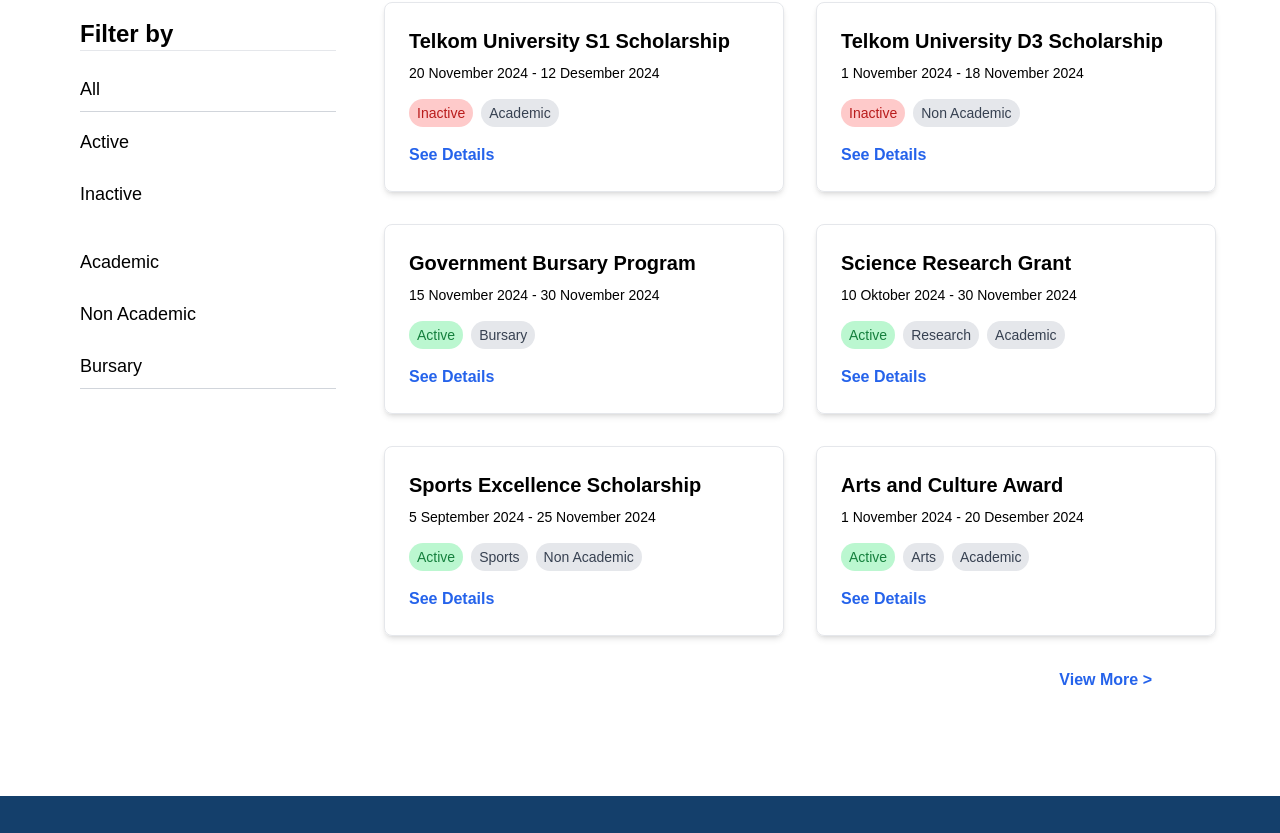
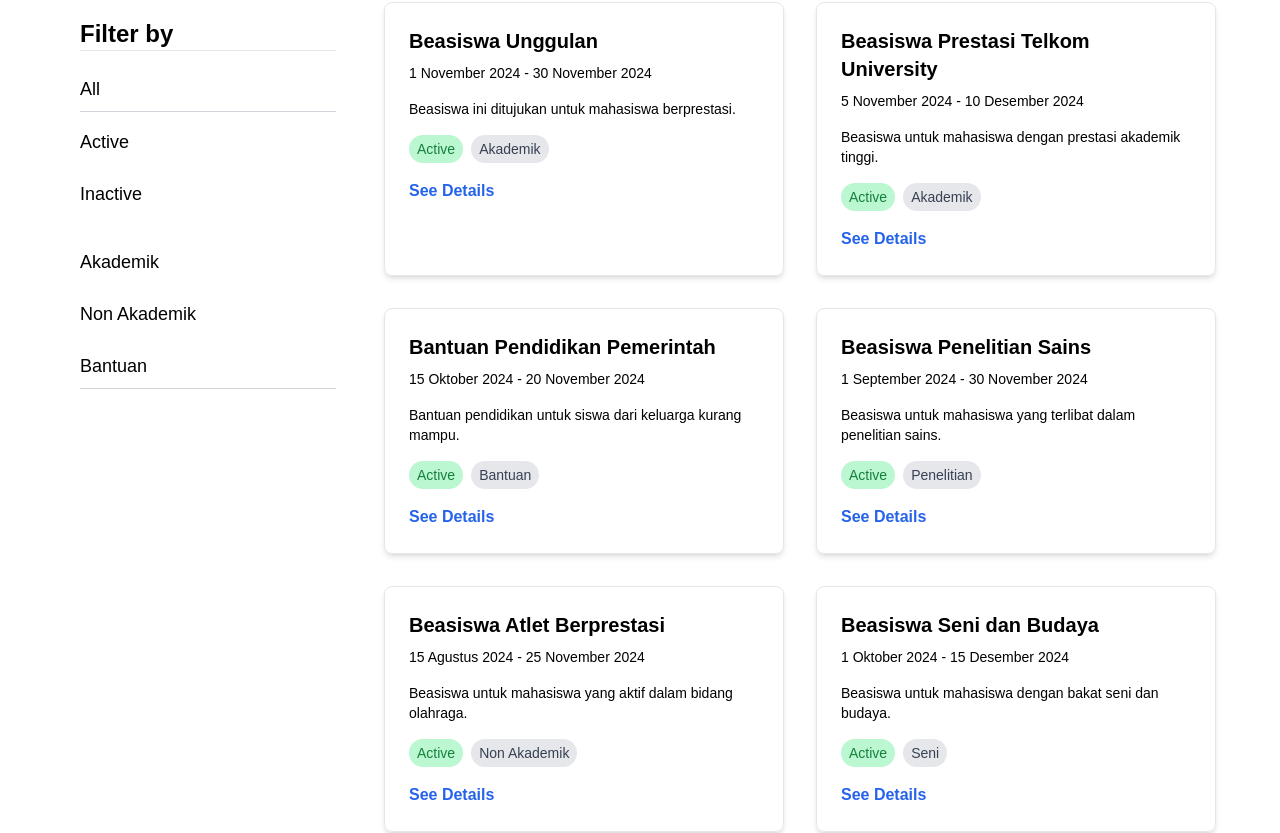
Before and after one commit to farahsbrina29/proyeksisfor_rekweb, a Next.js app: page / in a window 1280 px wide. Shown: the part 1056-1889 px from the top of the page. Built offline with nearby package versions, Linux system fonts and the light colour scheme; no server answers.

Commit message:
fix data scholar for earch page

```diff
--- a/app/data/scholarshipdata.tsx
+++ b/app/data/scholarshipdata.tsx
@@ -1,29 +1,38 @@
 // Scholarship data and utilities
-const months: { [key: string]: number } = {
-  Januari: 0,
-  Februari: 1,
-  Maret: 2,
-  April: 3,
-  Mei: 4,
-  Juni: 5,
-  Juli: 6,
-  Agustus: 7,
-  September: 8,
-  Oktober: 9,
-  November: 10,
-  Desember: 11,
-};
+const monthsIndo = [
+  "Januari",
+  "Februari",
+  "Maret",
+  "April",
+  "Mei",
+  "Juni",
+  "Juli",
+  "Agustus",
+  "September",
+  "Oktober",
+  "November",
+  "Desember",
+];
 
-// Function to parse custom date
-export function parseCustomDate(dateString: string): Date {
-  const [day, month, year] = dateString.split(" ");
-  return new Date(Number(year), months[month], parseInt(day, 10));
+// Parsing dari format DD-MM-YYYY ke objek Date
+export function parseCustomDate(dateString: string) {
+  const [day, month, year] = dateString.split("-").map(Number);
+  return new Date(year, month - 1, day); // Bulan dikurangi 1 karena indeks bulan mulai dari 0
 }
 
-export function getScholarshipStatus(startDate: string, endDate: string): string {
+// Format objek Date menjadi "20 November 2024"
+export function formatCustomDate(dateString: string) {
+  const date = parseCustomDate(dateString);
+  const day = date.getDate();
+  const month = monthsIndo[date.getMonth()];
+  const year = date.getFullYear();
+  return `${day} ${month} ${year}`;
+}
+
+export function getScholarshipStatus(tanggal_mulai: string, tanggal_akhir: string): string {
   const today = new Date();
-  const start = parseCustomDate(startDate);
-  const end = parseCustomDate(endDate);
+  const start = parseCustomDate(tanggal_mulai);
+  const end = parseCustomDate(tanggal_akhir);
 
   return today >= start && today <= end ? "Active" : "Inactive";
 }
@@ -31,73 +40,112 @@ export function getScholarshipStatus(startDate: string, endDate: string): string
 // Scholarship data
 export const scholarships = [
   {
-    id: 1,
-    title: "Telkom University S1 Scholarship",
-    startDate: "20 November 2024",
-    endDate: "12 Desember 2024",
-    tags: ["Academic"],
+    id: "001",
+    nama_beasiswa: "Beasiswa Unggulan",
+    deskripsi: "Beasiswa ini ditujukan untuk mahasiswa berprestasi.",
+    persyaratan_beasiswa:
+      "Mahasiswa dengan IPK minimal 3.5 dan aktif dalam organisasi.",
+    kategori: "Akademik",
+    tanggal_mulai: "01-11-2024",
+    tanggal_akhir: "30-11-2024",
+    kontak: "beasiswa@example.com",
   },
   {
-    id: 2,
-    title: "Telkom University D3 Scholarship",
-    startDate: "1 November 2024",
-    endDate: "18 November 2024",
-    tags: ["Non Academic"],
+    id: "002",
+    nama_beasiswa: "Beasiswa Prestasi Telkom University",
+    deskripsi: "Beasiswa untuk mahasiswa dengan prestasi akademik tinggi.",
+    persyaratan_beasiswa:
+      "Mahasiswa dengan nilai rata-rata A di semester terakhir.",
+    kategori: "Akademik",
+    tanggal_mulai: "05-11-2024",
+    tanggal_akhir: "10-12-2024",
+    kontak: "prestasi@telkomuniversity.ac.id",
   },
   {
-    id: 3,
-    title: "Government Bursary Program",
-    startDate: "15 November 2024",
-    endDate: "30 November 2024",
-    tags: ["Bursary"],
+    id: "003",
+    nama_beasiswa: "Bantuan Pendidikan Pemerintah",
+    deskripsi: "Bantuan pendidikan untuk siswa dari keluarga kurang mampu.",
+    persyaratan_beasiswa:
+      "Surat keterangan tidak mampu dari pemerintah setempat.",
+    kategori: "Bantuan",
+    tanggal_mulai: "15-10-2024",
+    tanggal_akhir: "20-11-2024",
+    kontak: "bantuan@pemerintah.go.id",
   },
   {
-    id: 4,
-    title: "Science Research Grant",
-    startDate: "10 Oktober 2024",
-    endDate: "30 November 2024",
-    tags: ["Research", "Academic"],
+    id: "004",
+    nama_beasiswa: "Beasiswa Penelitian Sains",
+    deskripsi: "Beasiswa untuk mahasiswa yang terlibat dalam penelitian sains.",
+    persyaratan_beasiswa:
+      "Proposal penelitian yang disetujui oleh dosen pembimbing.",
+    kategori: "Penelitian",
+    tanggal_mulai: "01-09-2024",
+    tanggal_akhir: "30-11-2024",
+    kontak: "penelitian@sains.com",
   },
   {
-    id: 5,
-    title: "Sports Excellence Scholarship",
-    startDate: "5 September 2024",
-    endDate: "25 November 2024",
-    tags: ["Sports", "Non Academic"],
+    id: "005",
+    nama_beasiswa: "Beasiswa Atlet Berprestasi",
+    deskripsi: "Beasiswa untuk mahasiswa yang aktif dalam bidang olahraga.",
+    persyaratan_beasiswa:
+      "Memiliki medali atau penghargaan dalam bidang olahraga.",
+    kategori: "Non Akademik",
+    tanggal_mulai: "15-08-2024",
+    tanggal_akhir: "25-11-2024",
+    kontak: "olahraga@example.com",
   },
   {
-    id: 6,
-    title: "Arts and Culture Award",
-    startDate: "1 November 2024",
-    endDate: "20 Desember 2024",
-    tags: ["Arts", "Academic"],
+    id: "006",
+    nama_beasiswa: "Beasiswa Seni dan Budaya",
+    deskripsi: "Beasiswa untuk mahasiswa dengan bakat seni dan budaya.",
+    persyaratan_beasiswa:
+      "Portfolio seni atau budaya yang diakui oleh institusi.",
+    kategori: "Seni",
+    tanggal_mulai: "01-10-2024",
+    tanggal_akhir: "15-12-2024",
+    kontak: "seni@budaya.com",
   },
   {
-    id: 7,
-    title: "Community Leadership Scholarship",
-    startDate: "10 November 2024",
-    endDate: "30 Desember 2024",
-    tags: ["Leadership", "Academic"],
+    id: "007",
+    nama_beasiswa: "Beasiswa Kepemimpinan",
+    deskripsi:
+      "Beasiswa untuk mahasiswa dengan kemampuan kepemimpinan luar biasa.",
+    persyaratan_beasiswa: "Surat rekomendasi dari organisasi yang diikuti.",
+    kategori: "Kepemimpinan",
+    tanggal_mulai: "10-11-2024",
+    tanggal_akhir: "30-12-2024",
+    kontak: "kepemimpinan@beasiswa.com",
   },
   {
-    id: 8,
-    title: "Engineering Innovation Grant",
-    startDate: "15 Oktober 2024",
-    endDate: "25 November 2024",
-    tags: ["Innovation", "Research"],
+    id: "008",
+    nama_beasiswa: "Hibah Inovasi Teknik",
+    deskripsi: "Hibah untuk mahasiswa teknik dengan inovasi terbaik.",
+    persyaratan_beasiswa: "Makalah inovasi yang telah dipublikasikan.",
+    kategori: "Inovasi",
+    tanggal_mulai: "01-10-2024",
+    tanggal_akhir: "30-11-2024",
+    kontak: "inovasi@teknik.com",
   },
   {
-    id: 9,
-    title: "Healthcare Professionals Grant",
-    startDate: "1 November 2024",
-    endDate: "30 November 2024",
-    tags: ["Healthcare", "Bursary"],
+    id: "009",
+    nama_beasiswa: "Beasiswa Profesi Kesehatan",
+    deskripsi:
+      "Beasiswa untuk mahasiswa yang menempuh studi di bidang kesehatan.",
+    persyaratan_beasiswa:
+      "Surat penerimaan dari institusi kesehatan terakreditasi.",
+    kategori: "Kesehatan",
+    tanggal_mulai: "01-11-2024",
+    tanggal_akhir: "10-11-2024",
+    kontak: "kesehatan@beasiswa.com",
   },
   {
-    id: 10,
-    title: "Entrepreneurship Excellence Award",
-    startDate: "20 Oktober 2024",
-    endDate: "30 November 2024",
-    tags: ["Entrepreneurship", "Non Academic"],
+    id: "010",
+    nama_beasiswa: "Penghargaan Kewirausahaan",
+    deskripsi: "Penghargaan untuk mahasiswa dengan bisnis inovatif.",
+    persyaratan_beasiswa: "Proposal bisnis dan laporan keuangan startup.",
+    kategori: "Kewirausahaan",
+    tanggal_mulai: "20-09-2024",
+    tanggal_akhir: "19-11-2024",
+    kontak: "wirausaha@beasiswa.com",
   },
 ];
--- a/app/page.tsx
+++ b/app/page.tsx
@@ -1,7 +1,10 @@
 import HeroSection from "../components/heroSection";
 import Footer from "../components/footer";
-import { scholarships, getScholarshipStatus } from "../app/data/scholarshipdata";
-
+import {
+  scholarships,
+  getScholarshipStatus,
+  formatCustomDate,
+} from "../app/data/scholarshipdata";
 
 export default function Home() {
   return (
@@ -28,13 +31,13 @@ export default function Home() {
                 Inactive
               </li>
               <li className="cursor-pointer hover:text-blue-600 text-black border-gray-300 pt-4 pb-2">
-                Academic
+                Akademik
               </li>
               <li className="cursor-pointer hover:text-blue-600 text-black border-gray-300 pb-2">
-                Non Academic
+                Non Akademik
               </li>
               <li className="cursor-pointer hover:text-blue-600 text-black border-b border-gray-300 pb-2">
-                Bursary
+                Bantuan
               </li>
             </ul>
           </div>
@@ -47,35 +50,34 @@ export default function Home() {
                 className="border rounded-lg p-6 shadow-md hover:shadow-lg transition"
               >
                 <h3 className="text-xl font-bold mb-2 text-black">
-                  {scholarship.title}
+                  {scholarship.nama_beasiswa}
                 </h3>
                 <p className="text-black text-sm mb-4">
-                  {scholarship.startDate} - {scholarship.endDate}
+                  {formatCustomDate(scholarship.tanggal_mulai)} -{" "}
+                  {formatCustomDate(scholarship.tanggal_akhir)}
+                </p>
+                <p className="text-black text-sm mb-4">
+                  {scholarship.deskripsi}
                 </p>
                 <div className="flex items-center space-x-2 mb-4">
                   <span
                     className={`px-2 py-1 rounded-full text-sm ${
                       getScholarshipStatus(
-                        scholarship.startDate,
-                        scholarship.endDate
+                        scholarship.tanggal_mulai,
+                        scholarship.tanggal_akhir
                       ) === "Active"
                         ? "bg-green-200 text-green-700"
                         : "bg-red-200 text-red-700"
                     }`}
                   >
                     {getScholarshipStatus(
-                      scholarship.startDate,
-                      scholarship.endDate
+                      scholarship.tanggal_mulai,
+                      scholarship.tanggal_akhir
                     )}
                   </span>
-                  {scholarship.tags.map((tag, index) => (
-                    <span
-                      key={index}
-                      className="bg-gray-200 text-gray-700 px-2 py-1 rounded-full text-sm"
-                    >
-                      {tag}
-                    </span>
-                  ))}
+                  <span className="bg-gray-200 text-gray-700 px-2 py-1 rounded-full text-sm">
+                    {scholarship.kategori}
+                  </span>
                 </div>
                 <button className="text-blue-600 font-semibold hover:underline">
                   See Details
--- a/app/scholars/page.tsx
+++ b/app/scholars/page.tsx
@@ -2,7 +2,12 @@
 import React, { useState } from "react";
 import styled from "styled-components";
 import Footer from "../../components/footer";
-import { scholarships, parseCustomDate } from "../data/scholarshipdata"; // Import data and utility
+import {
+  scholarships,
+  parseCustomDate,
+  getScholarshipStatus,
+  formatCustomDate,
+} from "../data/scholarshipdata"; // Import data and utility
 
 // Styled components
 const Container = styled.div`
@@ -77,10 +82,13 @@ export default function Home() {
   };
 
   // Function to determine if the scholarship is active
-  const isActiveScholarship = (startDate: string, endDate: string): boolean => {
+  const isActiveScholarship = (
+    tanggal_mulai: string,
+    tanggal_akhir: string
+  ): boolean => {
     const today = new Date();
-    const start = parseCustomDate(startDate);
-    const end = parseCustomDate(endDate);
+    const start = parseCustomDate(tanggal_mulai);
+    const end = parseCustomDate(tanggal_akhir);
     return today >= start && today <= end;
   };
 
@@ -89,10 +97,14 @@ export default function Home() {
     selectedFilter === "All"
       ? scholarships
       : selectedFilter === "Active"
-      ? scholarships.filter((s) => isActiveScholarship(s.startDate, s.endDate))
+      ? scholarships.filter((s) =>
+          isActiveScholarship(s.tanggal_mulai, s.tanggal_akhir)
+        )
       : selectedFilter === "Inactive"
-      ? scholarships.filter((s) => !isActiveScholarship(s.startDate, s.endDate))
-      : scholarships.filter((s) => s.tags.includes(selectedFilter));
+      ? scholarships.filter(
+          (s) => !isActiveScholarship(s.tanggal_mulai, s.tanggal_akhir)
+        )
+      : scholarships.filter((s) => s.kategori === selectedFilter);
 
   return (
     <div>
@@ -108,9 +120,10 @@ export default function Home() {
               "All",
               "Active",
               "Inactive",
-              "Academic",
-              "Non Academic",
-              "Bursary",
+              "Akademik",
+              "Non Akademik",
+              "Bantuan",
+              "Penelitian",
             ].map((filter) => (
               <Button
                 key={filter}
@@ -127,14 +140,32 @@ export default function Home() {
             {filteredScholarships.map((scholarship) => (
               <Card key={scholarship.id}>
                 <h2 className="text-xl font-bold mb-2 text-black">
-                  {scholarship.title}
+                  {scholarship.nama_beasiswa}
                 </h2>
                 <p className="text-black text-sm mb-4">
-                  {scholarship.startDate} - {scholarship.endDate}
+                  {formatCustomDate(scholarship.tanggal_mulai)} -{" "}
+                  {formatCustomDate(scholarship.tanggal_akhir)}
                 </p>
-                <p className="text-gray-700 mb-4">
-                  {scholarship.tags.join(", ")}
+                <p className="text-black text-sm mb-4">
+                  {scholarship.deskripsi}
                 </p>
+                <div className="flex items-center space-x-2 mb-4">
+                  <span
+                    className={`px-2 py-1 rounded-full text-sm ${
+                      getScholarshipStatus(
+                        scholarship.tanggal_mulai,
+                        scholarship.tanggal_akhir
+                      ) === "Active"
+                        ? "bg-green-200 text-green-700"
+                        : "bg-red-200 text-red-700"
+                    }`}
+                  >
+                    {getScholarshipStatus(
+                      scholarship.tanggal_mulai,
+                      scholarship.tanggal_akhir
+                    )}
+                  </span>
+                </div>
                 <button className="text-blue-600 font-semibold hover:underline">
                   Read More
                 </button>
```
